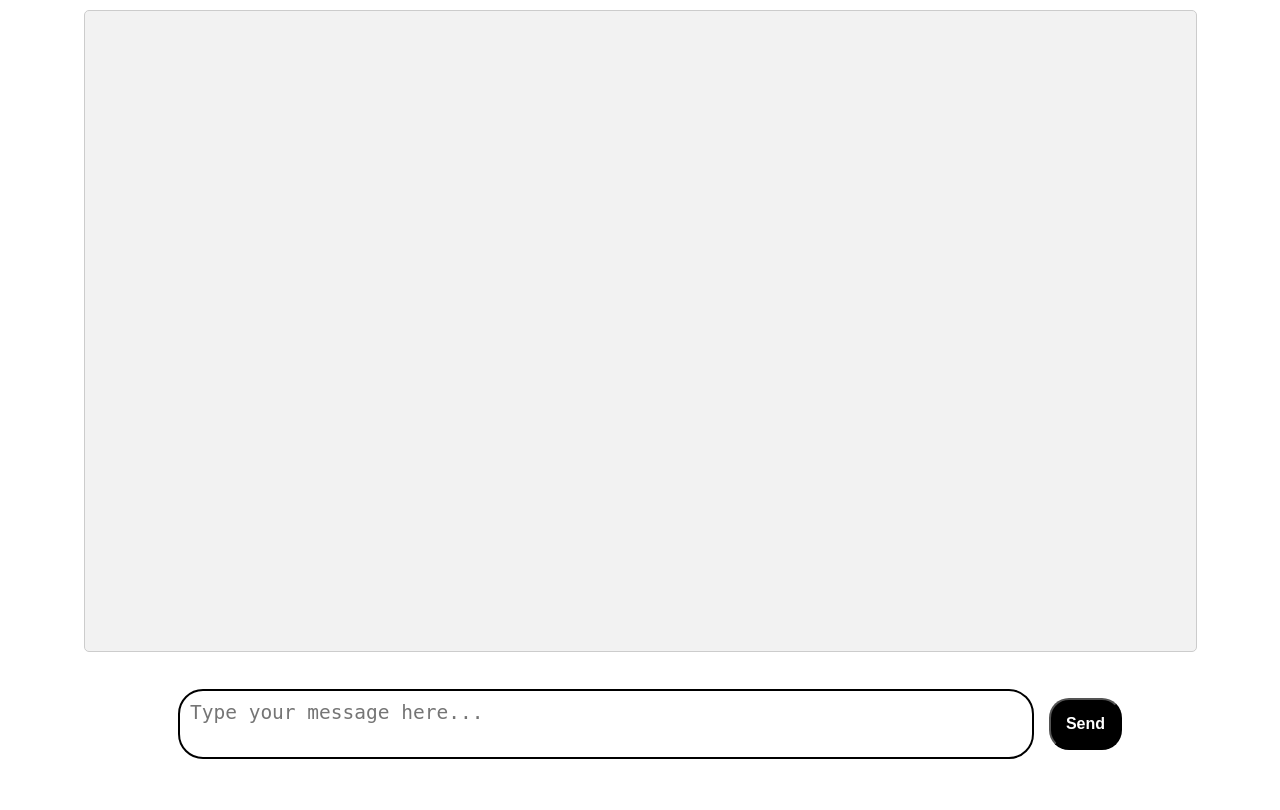
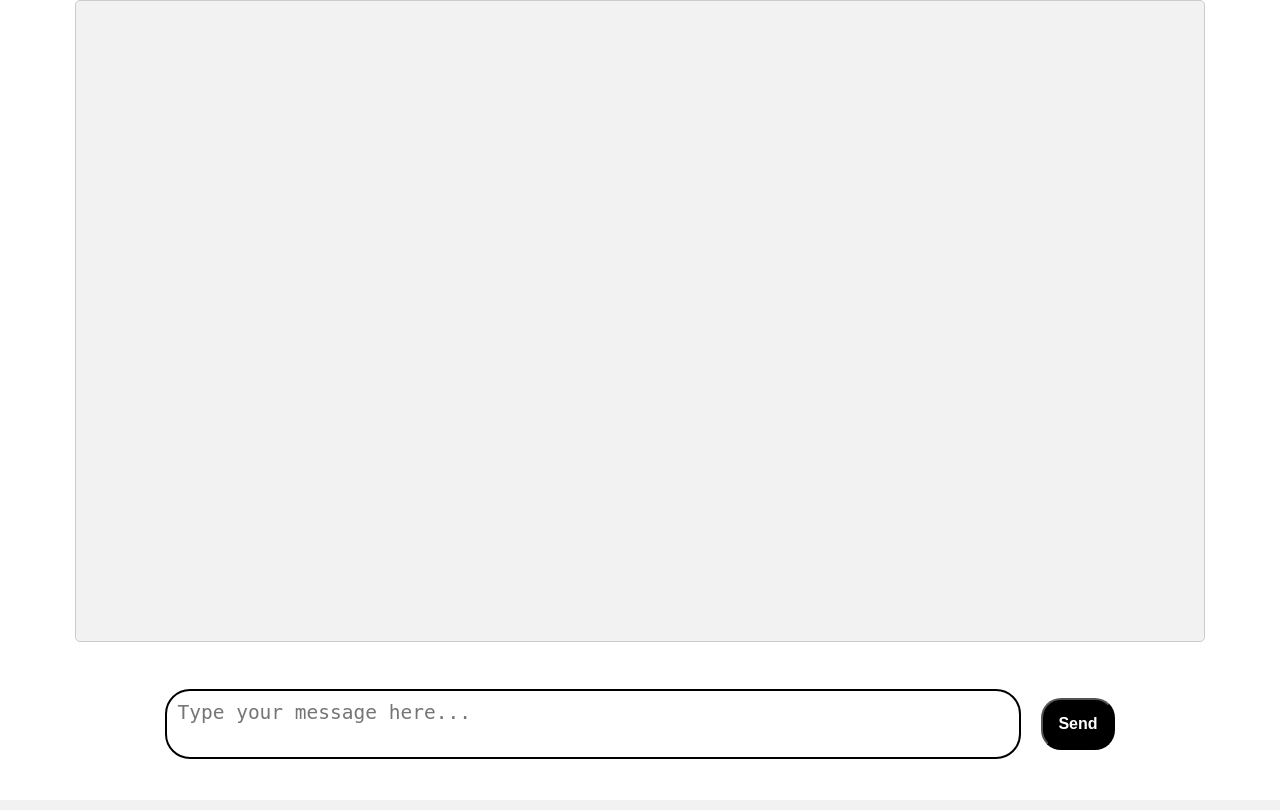
Before and after one commit to xtcpete/MyWebsite, a Flask app: page /chat in a window 1280 px wide. Run offline with Flask 3, Linux system fonts and the light colour scheme.

Commit message:
Small update

```diff
--- a/templates/admin.html
+++ b/templates/admin.html
@@ -7,7 +7,7 @@
         <link rel="icon" type="image/png" sizes="32x32" href="../static/favicon/favicon-32x32.png">
         <link rel="icon" type="image/png" sizes="16x16" href="../static/favicon/favicon-16x16.png">
         <link rel="manifest" href="../static/favicon/site.webmanifest">
-        <link rel="mask-icon" href="../static/favicon/safari-pinned-tab.svg" color="#5bbad5">
+        <link rel="mask-icon" href="../static/favicon/safari-pinned-tab.svg">
         <meta name="msapplication-TileColor" content="#da532c">
         <meta name="theme-color" content="#ffffff">
         <link rel= "stylesheet" type= "text/css" href= "{{ url_for('static',filename='css/admin.css') }}">
--- a/templates/chat.html
+++ b/templates/chat.html
@@ -7,7 +7,7 @@
       <link rel="icon" type="image/png" sizes="32x32" href="../static/favicon/favicon-32x32.png">
       <link rel="icon" type="image/png" sizes="16x16" href="../static/favicon/favicon-16x16.png">
       <link rel="manifest" href="../static/favicon/site.webmanifest">
-      <link rel="mask-icon" href="../static/favicon/safari-pinned-tab.svg" color="#5bbad5">
+      <link rel="mask-icon" href="../static/favicon/safari-pinned-tab.svg">
       <meta name="msapplication-TileColor" content="#da532c">
       <meta name="theme-color" content="#ffffff">
       <title>ChatGPT Access Point</title>
@@ -15,7 +15,7 @@
          html,
          body {
              height: 100%;
-         margin: 5px;
+             margin: 0;
              padding: 0;
              overflow: hidden;
          }
@@ -51,8 +51,8 @@
              position: absolute;
              bottom: 2%;
              width: 100%;
+             margin: 0;
              height: 15%;
-         margin: 0 auto;
              display: flex;
              align-items: center;
              justify-content: center;
@@ -63,12 +63,12 @@
              min-height: 35px;
              max-height: 60px;
              width: 65%;
+             margin-right: 20px;
              border: 2px solid;
              border-radius: 25px;
              height: auto; /* Set initial height to auto */
              padding: 10px;
              font-size: 1.5em;
-         margin-right: 15px;
          }
          button{
              color: white;
--- a/templates/demo/WaterBase.html
+++ b/templates/demo/WaterBase.html
@@ -7,7 +7,7 @@
         <link rel="icon" type="image/png" sizes="32x32" href="../../static/favicon/favicon-32x32.png">
         <link rel="icon" type="image/png" sizes="16x16" href="../../static/favicon/favicon-16x16.png">
         <link rel="manifest" href="../../static/favicon/site.webmanifest">
-        <link rel="mask-icon" href="../../static/favicon/safari-pinned-tab.svg" color="#5bbad5">
+        <link rel="mask-icon" href="../../static/favicon/safari-pinned-tab.svg">
         <meta name="msapplication-TileColor" content="#da532c">
         <meta name="theme-color" content="#ffffff">
         <link rel= "stylesheet" type= "text/css" href= "{{ url_for('static',filename='css/admin.css') }}">
--- a/templates/experiences.html
+++ b/templates/experiences.html
@@ -7,7 +7,7 @@
     <link rel="icon" type="image/png" sizes="32x32" href="../static/favicon/favicon-32x32.png">
     <link rel="icon" type="image/png" sizes="16x16" href="../static/favicon/favicon-16x16.png">
     <link rel="manifest" href="../static/favicon/site.webmanifest">
-    <link rel="mask-icon" href="../static/favicon/safari-pinned-tab.svg" color="#5bbad5">
+    <link rel="mask-icon" href="../static/favicon/safari-pinned-tab.svg">
     <meta name="msapplication-TileColor" content="#da532c">
     <meta name="theme-color" content="#ffffff">
     <title>{{ summary['Title'] }}</title>
--- a/templates/index.html
+++ b/templates/index.html
@@ -7,7 +7,7 @@
     <link rel="icon" type="image/png" sizes="32x32" href="../static/favicon/favicon-32x32.png">
     <link rel="icon" type="image/png" sizes="16x16" href="../static/favicon/favicon-16x16.png">
     <link rel="manifest" href="../static/favicon/site.webmanifest">
-    <link rel="mask-icon" href="../static/favicon/safari-pinned-tab.svg" color="#5bbad5">
+    <link rel="mask-icon" href="../static/favicon/safari-pinned-tab.svg">
     <meta name="msapplication-TileColor" content="#da532c">
     <meta name="theme-color" content="#ffffff">
     <script src="https://code.jquery.com/jquery-3.4.1.min.js"></script>
```
Lines whose indentation alone changed are shown as unchanged.
